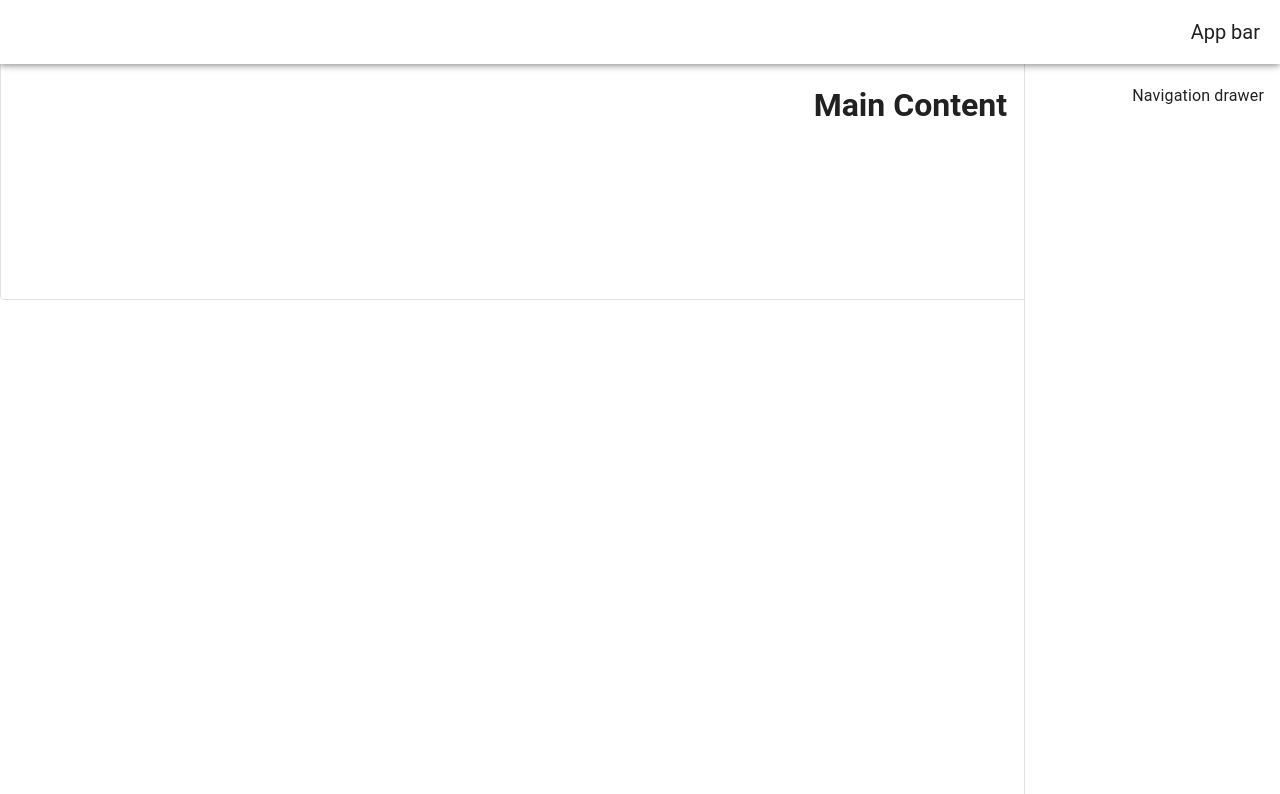
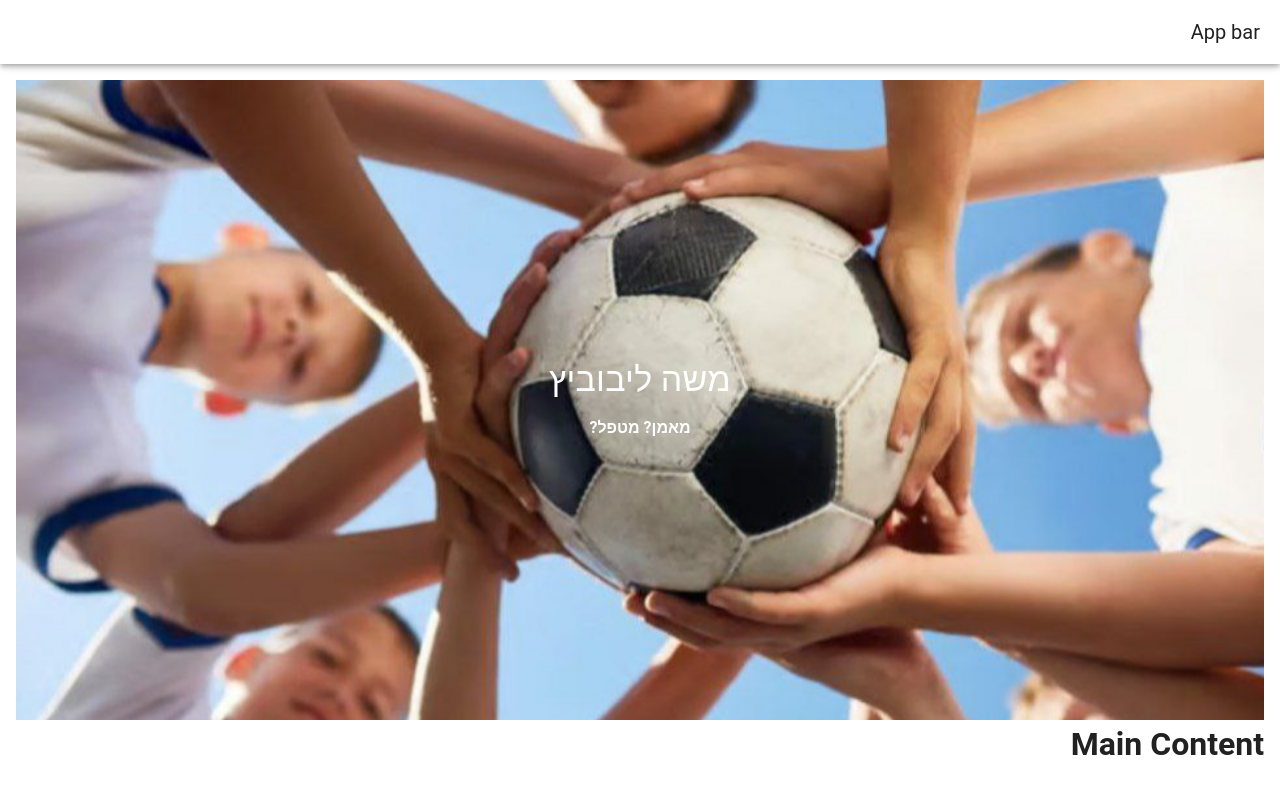
Before and after one commit to sagiv1996/moshe-landing-page, a Nuxt app: page / in a window 1280 px wide. Shown: the top 794 px of the page. Built offline with nearby package versions, Linux system fonts and the light colour scheme.

Commit message:
set header image

```diff
--- a/app.vue
+++ b/app.vue
@@ -1,19 +1,12 @@
 <template>
-  <v-responsive class="border rounded" max-height="300">
   <v-app>
     <v-app-bar title="App bar"></v-app-bar>
 
-      <v-navigation-drawer>
-        <v-list>
-          <v-list-item title="Navigation drawer"></v-list-item>
-        </v-list>
-      </v-navigation-drawer>
-
     <v-main>
-        <v-container>
+      <v-container fluid min-width="100vw">
+        <header-image />
         <h1>Main Content</h1>
       </v-container>
     </v-main>
   </v-app>
-  </v-responsive>
 </template>
--- /dev/null
+++ b/components/headerImage.vue
@@ -0,0 +1,10 @@
+<template>
+  <v-parallax src="/header-image.png" max-height="80vh">
+    <div
+      class="d-flex flex-column fill-height justify-center align-center text-white"
+    >
+      <h1 class="text-h4 font-weight-thin mb-4">משה ליבוביץ</h1>
+      <h4 class="subheading">מאמן? מטפל?</h4>
+    </div>
+  </v-parallax>
+</template>
```
Also changed, not shown: public/header-image.png (added). Lines whose indentation alone changed are shown as unchanged.
